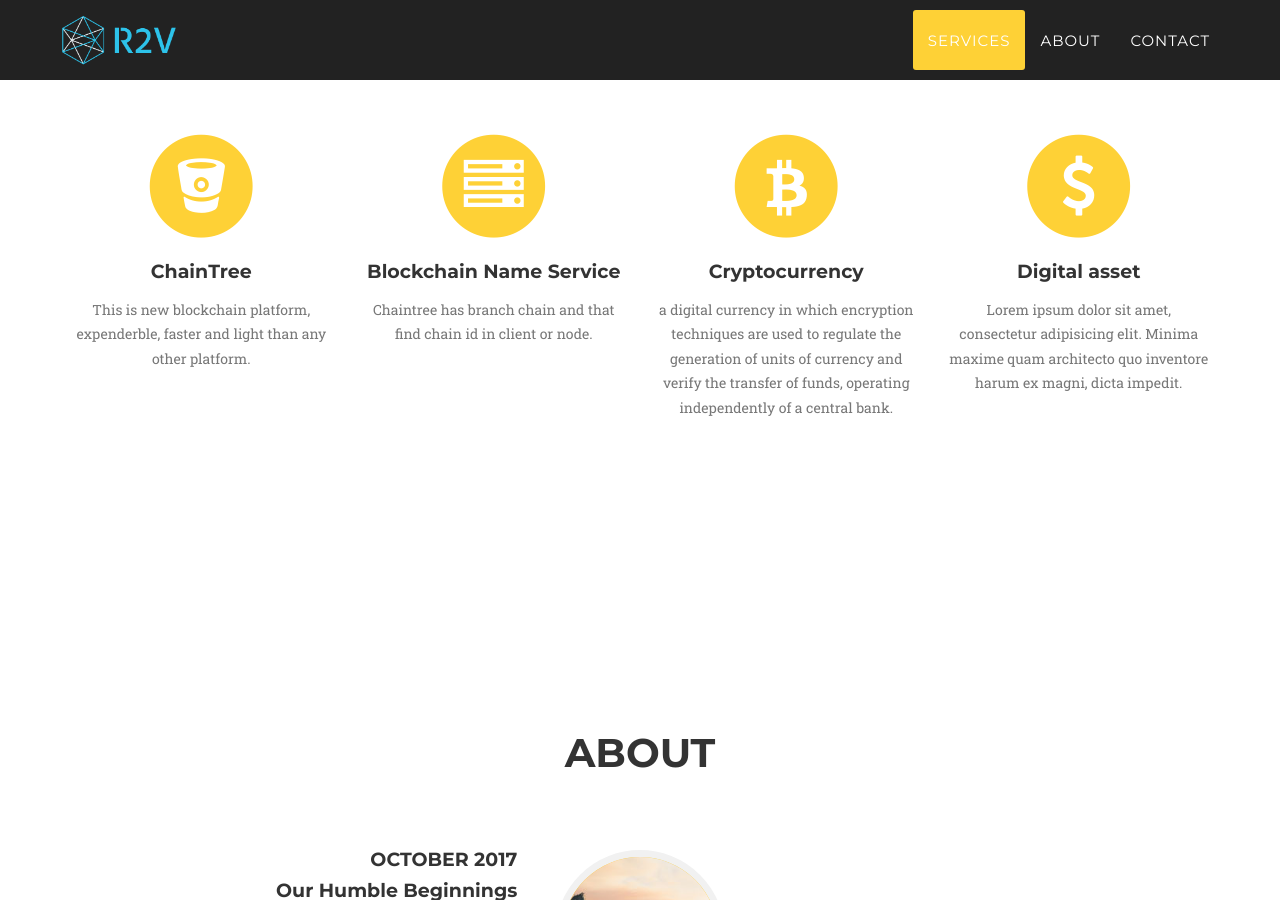
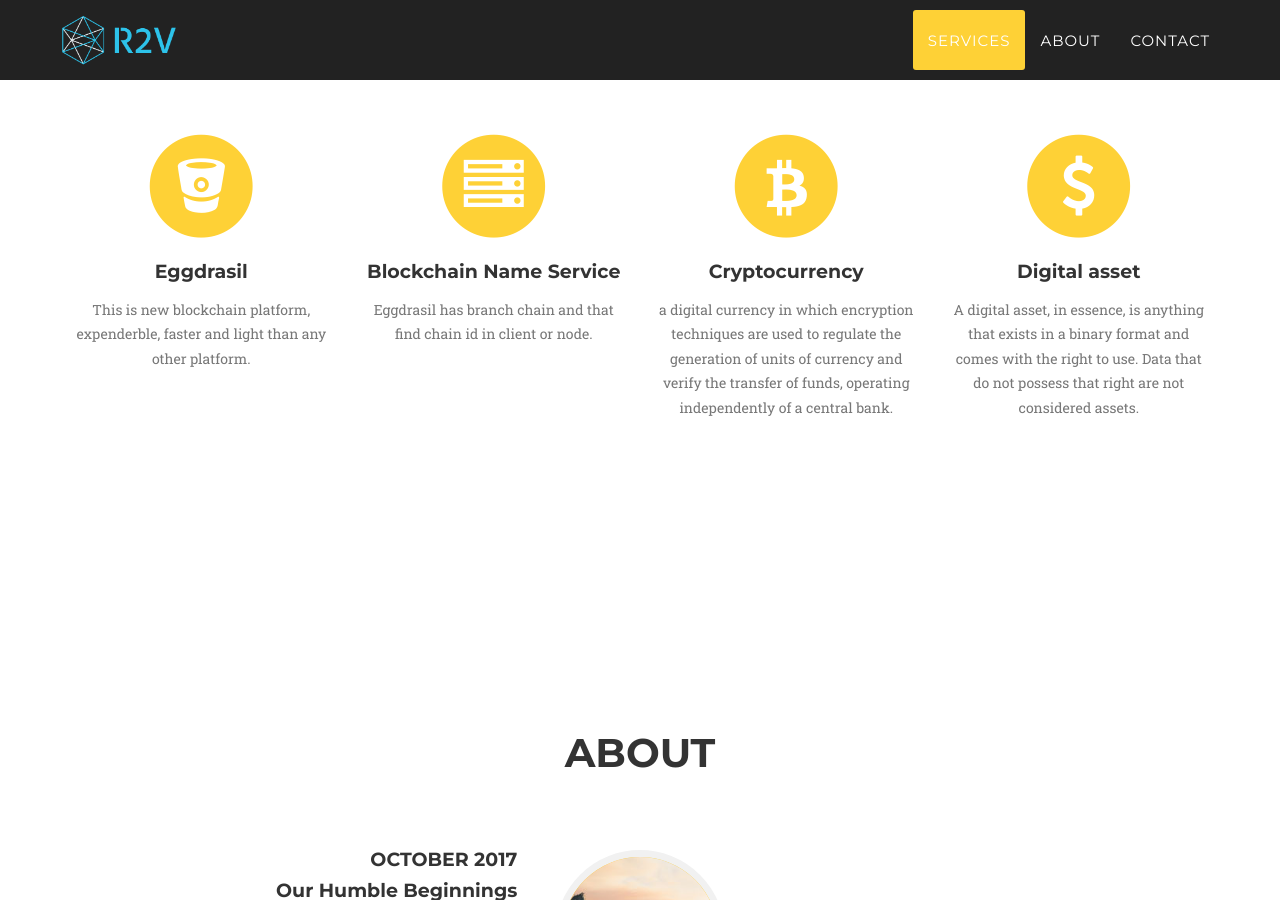
Before and after one commit to rtov/rtov.github.io, a Jekyll site: the page built from index.html, in a window 1280 px wide and 900 px high, scrolled down 1084 px. Built offline with Jekyll 4.4.1, drawn with Linux system fonts in a browser that asks for light colours; some web fonts are replaced; some of the changed text lies outside the part shown.

Commit message:
delete quicklinks & edit platform name

```diff
--- a/_includes/footer.html
+++ b/_includes/footer.html
@@ -13,12 +13,12 @@
                     </ul>
                 </div>
                 <div class="col-md-4">
-                    <ul class="list-inline quicklinks">
+                    <!-- <ul class="list-inline quicklinks">
                         <li><a href="#">Privacy Policy</a>
                         </li>
                         <li><a href="#">Terms of Use</a>
                         </li>
-                    </ul>
+                    </ul> -->
                 </div>
             </div>
         </div>
--- a/_includes/services.html
+++ b/_includes/services.html
@@ -13,7 +13,7 @@
                         <i class="fa fa-circle fa-stack-2x text-primary"></i>
                         <i class="fa fa-bitbucket fa-stack-1x fa-inverse"></i>
                     </span>
-                    <h4 class="service-heading">ChainTree</h4>
+                    <h4 class="service-heading">Eggdrasil</h4>
                     <p class="text-muted">This is new blockchain platform, expenderble, faster and light than any other platform.</p>
                 </div>
                 <div class="col-md-3">
@@ -22,7 +22,7 @@
                         <i class="fa fa-server fa-stack-1x fa-inverse"></i>
                     </span>
                     <h4 class="service-heading">Blockchain Name Service</h4>
-                    <p class="text-muted">Chaintree has branch chain and that find chain id in client or node.</p>
+                    <p class="text-muted">Eggdrasil has branch chain and that find chain id in client or node.</p>
                 </div>
                 <div class="col-md-3">
                     <span class="fa-stack fa-4x">
@@ -38,7 +38,7 @@
                         <i class="fa fa-dollar fa-stack-1x fa-inverse"></i>
                     </span>
                     <h4 class="service-heading">Digital asset</h4>
-                    <p class="text-muted">Lorem ipsum dolor sit amet, consectetur adipisicing elit. Minima maxime quam architecto quo inventore harum ex magni, dicta impedit.</p>
+                    <p class="text-muted">A digital asset, in essence, is anything that exists in a binary format and comes with the right to use. Data that do not possess that right are not considered assets.</p>
                 </div>
             </div>
         </div>
```
